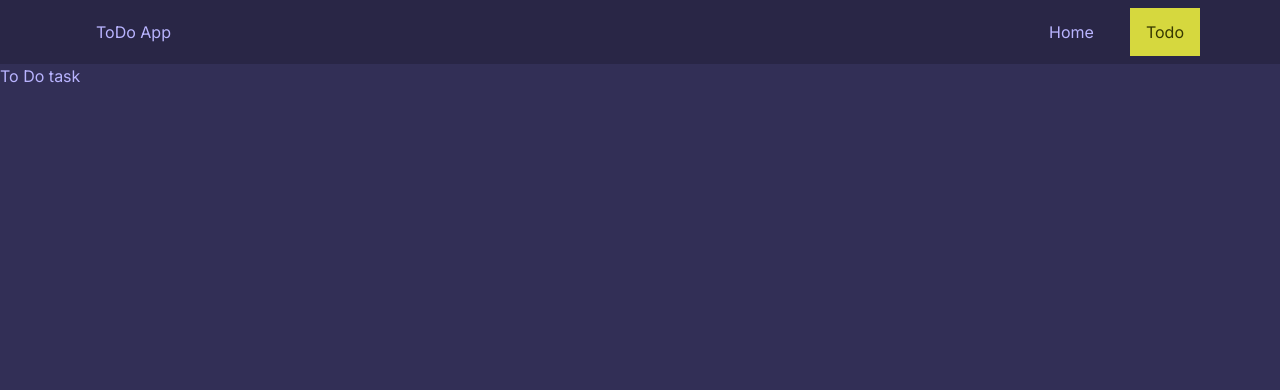
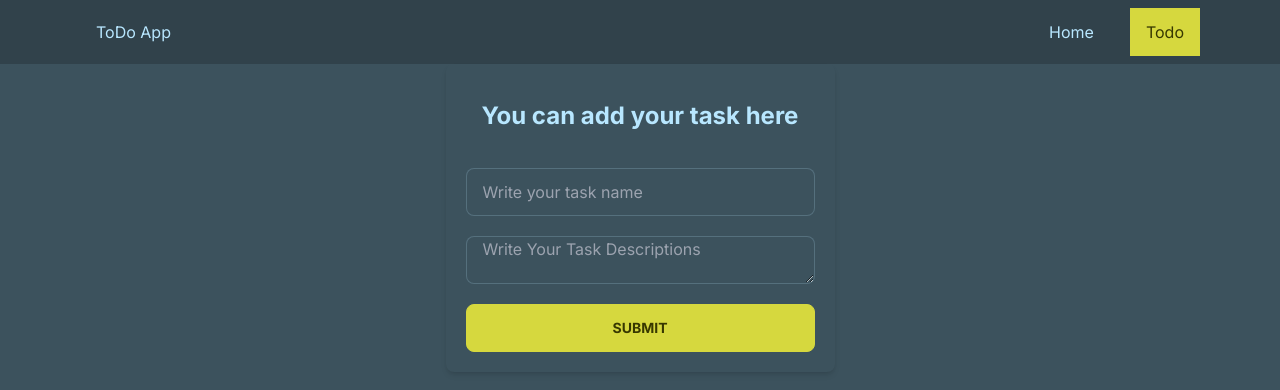
Before and after one commit to anupamapan9/todo-client, a React (Create React App) app: page /todo in a window 1280 px wide. Shown: the top 390 px of the page. Built offline with nearby package versions, Linux system fonts and the light colour scheme.

Commit message:
continue with google added

```diff
--- a/src/App.js
+++ b/src/App.js
@@ -11,7 +11,6 @@ function App() {
   return (
     <>
       <Navbar>
-
         <Routes>
           <Route path='/' element={<Home />} />
           <Route path='/login' element={<Login />} />
--- a/src/Components/Common/Navbar.js
+++ b/src/Components/Common/Navbar.js
@@ -35,7 +35,6 @@ const Navbar = ({ children }) => {
                 <ul class="menu p-4 overflow-y-auto w-80 bg-base-100">
                     {/* <!-- Sidebar content here --> */}
                     {navBar}
-
                 </ul>
 
             </div>
--- a/src/Components/ToDo/ToDo.js
+++ b/src/Components/ToDo/ToDo.js
@@ -1,9 +1,28 @@
 import React from 'react';
 
 const ToDo = () => {
+    const addTaskToDb = event => {
+        event.preventDefault()
+        const taskName = event.target.taskName.value;
+        const taskDescription = event.target.taskDescription.value;
+
+    }
     return (
         <div>
-            <h2>To Do task</h2>
+            <div className='flex justify-center'>
+                <div className='shadow-md p-5 rounded-lg'>
+                    <form onSubmit={addTaskToDb}>
+                        <h2 className='text-center font-semibold text-2xl py-4'>You can add your task here</h2>
+                        <div className='form-control mt-5'>
+                            <input type="text" className='input input-bordered' required placeholder='Write your task name' name='taskName' />
+                        </div>
+                        <div className='form-control mt-5'>
+                            <textarea className='input input-bordered' required placeholder='Write Your Task Descriptions' name="taskDescription" id="" cols="30" rows="10"></textarea>
+                        </div>
+                        <input type="submit" className="btn btn-primary mt-5 w-full" value="Submit" />
+                    </form>
+                </div>
+            </div>
         </div>
     );
 };
--- a/src/Components/Users/Login.js
+++ b/src/Components/Users/Login.js
@@ -2,6 +2,15 @@ import React from 'react';
 import { Link } from 'react-router-dom';
 
 const Login = () => {
+    const handelLogin = e => {
+        e.preventDefault();
+        const email = e.target.email.value;
+        const password = e.target.password.value;
+        console.log(email, password)
+    }
+    const handelGoogleLogin = () => {
+
+    }
     return (
         <div className="hero min-h-screen bg-base-100">
             <div className="hero-content flex-col lg:flex-row-reverse">
@@ -10,13 +19,14 @@ const Login = () => {
                     <p className="py-6">
                         Welcome back!!We missed you Please Login
                     </p>
+
                     <p>
                         New In? <Link to='/signup' className='font-bold text-success' >Sign Now!!</Link>
                     </p>
                 </div>
                 <div className="card flex-shrink-0 md:w-1/2 max-w-sm shadow-2xl bg-base-100">
                     <div className="card-body">
-                        <form >
+                        <form onSubmit={handelLogin}>
                             <div className="form-control">
                                 <label className="label">
                                     <span className="label-text">Email</span>
@@ -36,7 +46,11 @@ const Login = () => {
                                 <input type="submit" value='Sign Up' className="btn btn-primary" />
                             </div>
                         </form>
+                        <div class="flex flex-col w-full border-opacity-50">
 
+                            <div class="divider">OR</div>
+                            <button className='w-full btn btn-primary my-2'>Continue With Google</button>
+                        </div>
 
 
                     </div>
--- a/src/Components/Users/SignUp.js
+++ b/src/Components/Users/SignUp.js
@@ -2,6 +2,13 @@ import React from 'react';
 import { Link } from 'react-router-dom';
 
 const SignUp = () => {
+    const handelCreateUser = e => {
+        e.preventDefault();
+        const name = e.target.name.value;
+        const email = e.target.email.value;
+        const password = e.target.password.value;
+    }
+
     return (
         <div className="hero min-h-screen bg-base-100">
             <div className="hero-content flex-col lg:flex-row-reverse">
@@ -16,7 +23,7 @@ const SignUp = () => {
                 </div>
                 <div className="card flex-shrink-0 md:w-1/2 max-w-sm shadow-2xl bg-base-100">
                     <div className="card-body">
-                        <form >
+                        <form onSubmit={handelCreateUser}>
                             <div className="form-control">
                                 <label className="label">
                                     <span className="label-text">Name</span>
@@ -34,17 +41,11 @@ const SignUp = () => {
                                     <span className="label-text">Password</span>
                                 </label>
                                 <input type="password" name='password' placeholder="password" className="input input-bordered" />
-                                <label className="label">
-                                    <Link to='/forgotten' className='text-error'>Forgotten Password?</Link>
-                                </label>
                             </div>
                             <div className="form-control mt-6">
                                 <input type="submit" value='Sign Up' className="btn btn-primary" />
                             </div>
                         </form>
-
-
-
                     </div>
                 </div>
             </div>
--- a/tailwind.config.js
+++ b/tailwind.config.js
@@ -13,7 +13,7 @@ module.exports = {
 
           "neutral": "#1F1825",
 
-          "base-100": "#322F56",
+          "base-100": "#3C525D",
 
           "info": "#8CCAED",
 
```
